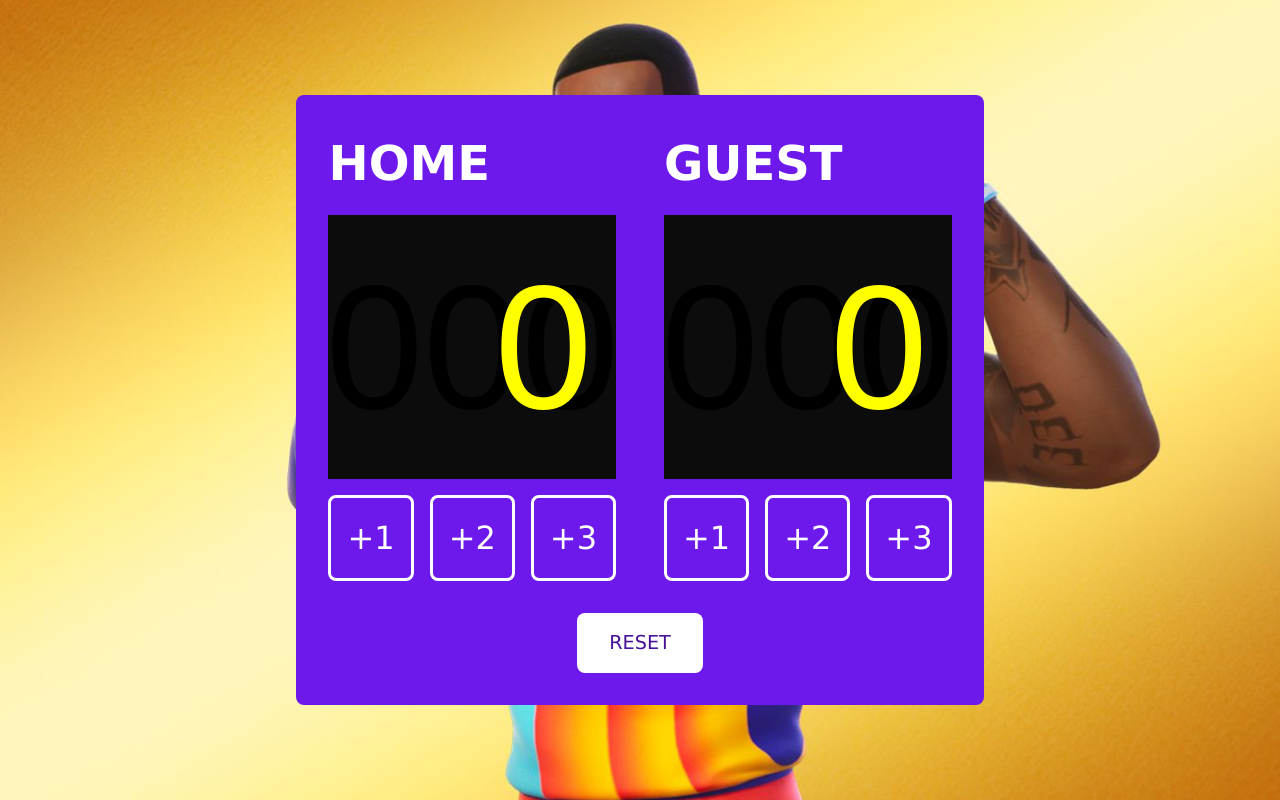
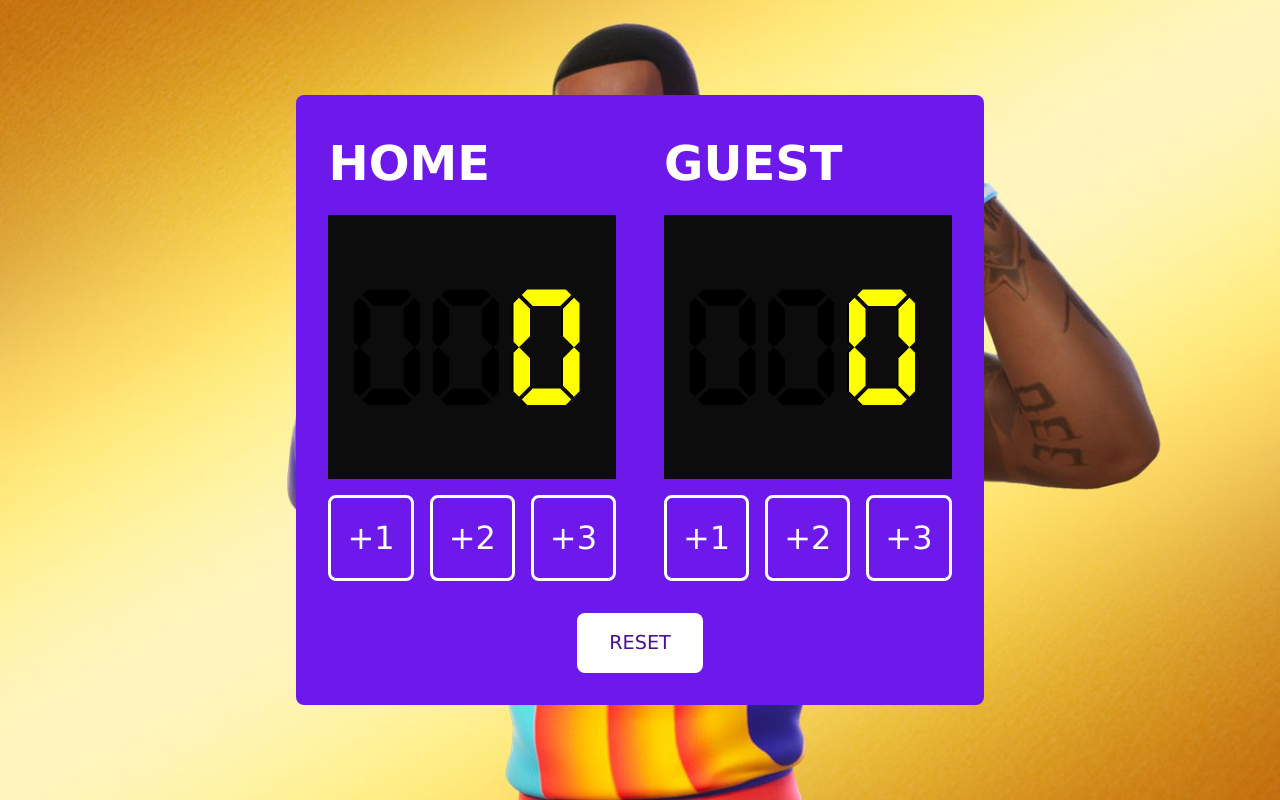
Before and after one commit to Ace-droid/basketball-scoreboard, a plain HTML site: page index.html in a window 1280 px wide. Drawn offline with Linux system fonts and the light colour scheme.

Commit message:
added new font  in the asets file

```diff
--- a/index.css
+++ b/index.css
@@ -1,6 +1,7 @@
 @font-face{
 font-family: 'Digital Display';
-src: url('assets/Digital-Display.ttf') format('ttf');
+src: url('assets/Digital-Display.woff2') format('woff2'),
+url('assets/Digital-Display.woff2') format('woff');
 font-display: swap;
 }
 
```
Also changed, not shown: assets/Digital-Display.woff (added), assets/Digital-Display.woff2 (added), 1 other file.
